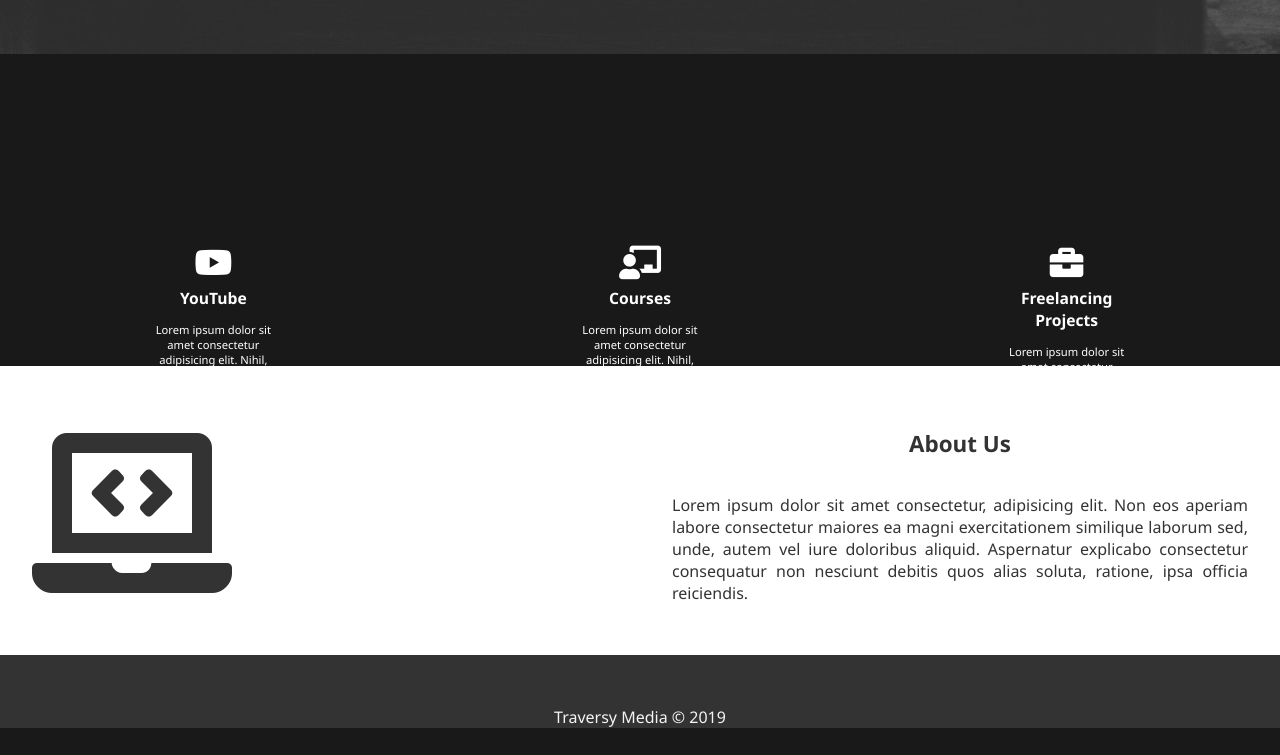
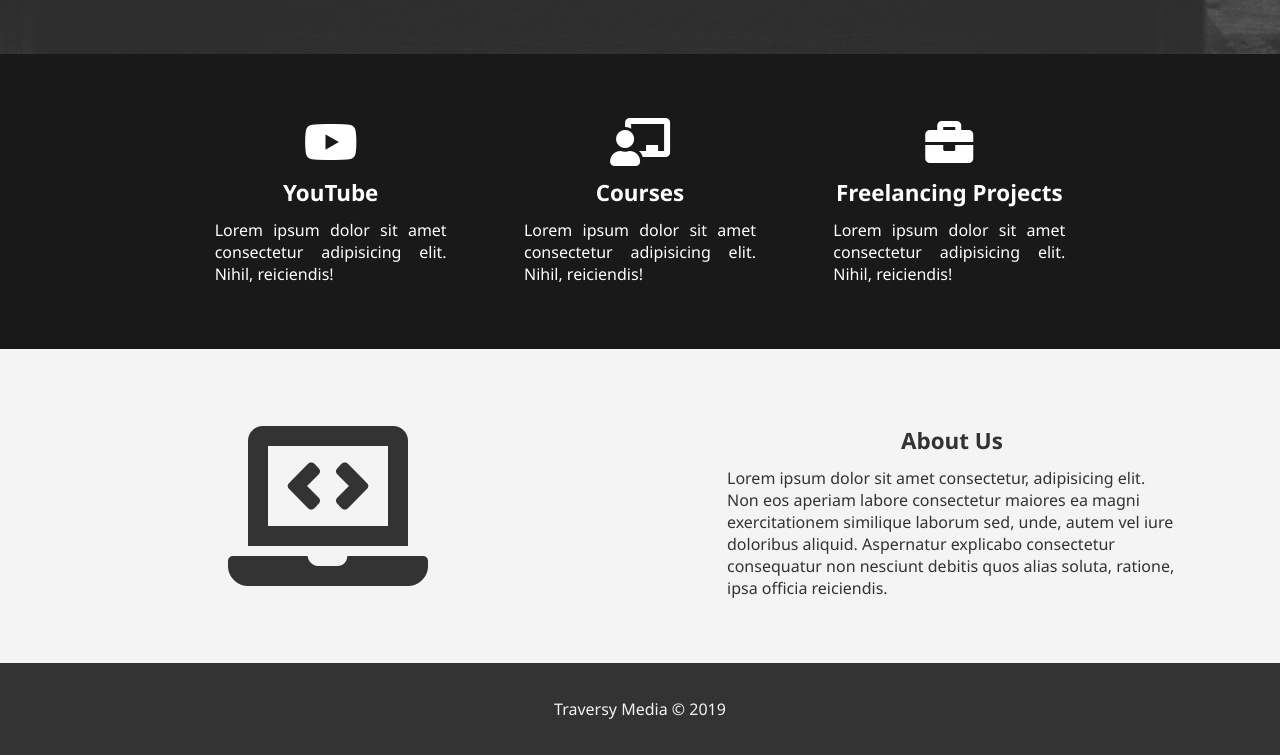
Before and after one commit to YuliiaRez/Flex-Layout, a plain HTML site: page Flex-Layout-main/index.html in a window 1280 px wide. Shown: the part 746-1501 px from the top of the page. Before the commit the page ends 1474 px from the top, so only its background shows below. Drawn offline with Linux system fonts and the light colour scheme.

Commit message:
05.05.21

```diff
--- a/Flex-Layout-main/css/style.css
+++ b/Flex-Layout-main/css/style.css
@@ -17,7 +17,7 @@ header {
     flex-direction: column;
     justify-content: space-between;
 }
-.section_logo {
+.article_logo {
     height: 100vh;
     width: 100%;
     background-image: url(../images/greyimage.jpg);
@@ -34,7 +34,6 @@ header {
     align-content: center;
     text-align: center;
     vertical-align: middle;
-    padding-bottom: 15%;
 }
 h1 {
     font-size: 2.2em;
@@ -44,34 +43,43 @@ h1 {
     /*text-align: center;*/
 }
 p {
-    padding-top: 4%;
     text-align: center;
     margin-left: auto;
     margin-right: auto;
 }
 .logo_p {
-    width: 50%;
+    width: 30%;
+    margin-top: 20px;
 }
 .logo_img {
     width: 180px;
     height: auto;
     text-align: center;
-    padding-top: 30%;
 }
 .logo {
+    margin-top: 10%;
     text-align: center;
 }
 
-.section_icons {
+.article_icons {
     display: flex;
     text-align: center;
+    max-width: 960px;
+    margin: auto;
+    overflow: hidden;
+    padding: 4rem 1rem;
 }
 .icon_card {
-    width: 120px;
-    height: 120px;
+    width: 25%;
+    height: auto;
     margin-left: auto;
     margin-right: auto;
-    font-size: 0.7em;
+}
+.icon_card p {
+    text-align: justify;
+}
+i {
+    font-size: 3em;
 }
 h2 {
     font: bolder;
@@ -81,21 +89,28 @@ h2 {
     text-align: center;
 }
 .about_us {
-    background-color: #fff;
+    background: #f4f4f4;
     color: #333;
+    vertical-align: middle;
     display: flex;
-    justify-content: space-around;
+    flex-direction: row;
+    align-items: center;
+    padding: 4rem 1rem;
 }
 .icon_about_us,
-article {
-    width: 45%;
-    margin-top: 4%;
-    margin-bottom: 4%;
+.about_us_text {
+    text-align: center;
+    width: 50%;
+    display: table-cell;
 }
-.icon_about_us {
-    padding-top: 1em;
+.about_us_text > p {
+    text-align: start;
+    max-width: 450px;
 }
 footer {
     background: #333;
     color: #f4f4f4;
+    text-align: center;
+    margin: auto;
+    padding: 2.2rem;
 }
--- a/Flex-Layout-main/index.html
+++ b/Flex-Layout-main/index.html
@@ -13,7 +13,7 @@
 
 <body>
     <header>
-        <section class="section_logo">
+        <article class="article_logo">
             <div class="logo">
                 <img src="./images/logo.png" alt="logo" class="logo_img">
             </div>
@@ -22,9 +22,10 @@
             </h1>
             <p class="logo_p">Lorem ipsum dolor sit amet consectetur adipisicing elit. Vitae, vel.
             </p>
-        </section>
+        </article>
     </header>
-    <main class="section_icons">
+    <main>
+        <article class="article_icons">
             <div class="icon_card">
                 <i class="fab fa-youtube fa-3x"></i>
                 <h2>YouTube</h2>
@@ -40,21 +41,23 @@
                 <h2>Freelancing Projects</h2>
                 <p>Lorem ipsum dolor sit amet consectetur adipisicing elit. Nihil, reiciendis!</p>
             </div>
-    </main>
-    <section class="about_us">
-        <div class="icon_about_us"><i class="fas fa-laptop-code fa-10x"></i>
+        </article>
+        <article class="about_us">
+            <div class="icon_about_us">
+                <i class="fas fa-laptop-code fa-10x"></i>
             </div>
-        <article>
+            <div class="about_us_text">
                 <h2>About Us</h2>
-            <p style="text-align: justify;">Lorem ipsum dolor sit amet consectetur, adipisicing elit. Non eos aperiam
+                <p>Lorem ipsum dolor sit amet consectetur, adipisicing elit. Non eos aperiam
                     labore consectetur
                     maiores ea magni exercitationem
                     similique laborum sed, unde, autem vel iure doloribus aliquid. Aspernatur explicabo consectetur
                     consequatur non
                     nesciunt debitis quos alias soluta, ratione, ipsa officia reiciendis.
                 </p>
+            </div>
         </article>
-    </section>
+    </main>
     <footer>
         <p>Traversy Media © 2019</p>
     </footer>
```
Lines whose indentation alone changed are shown as unchanged.
